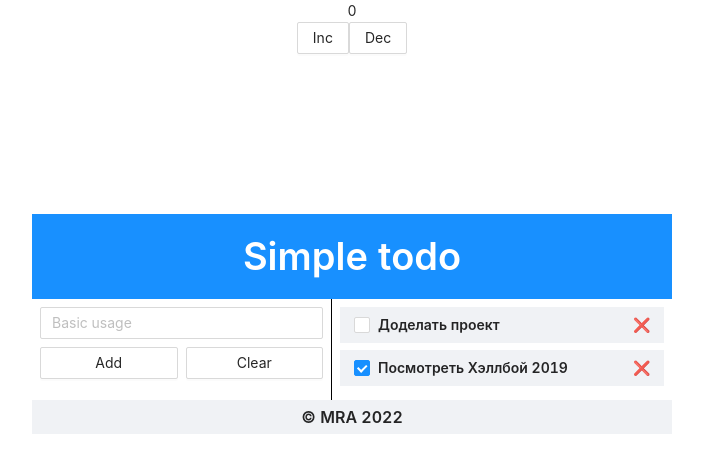
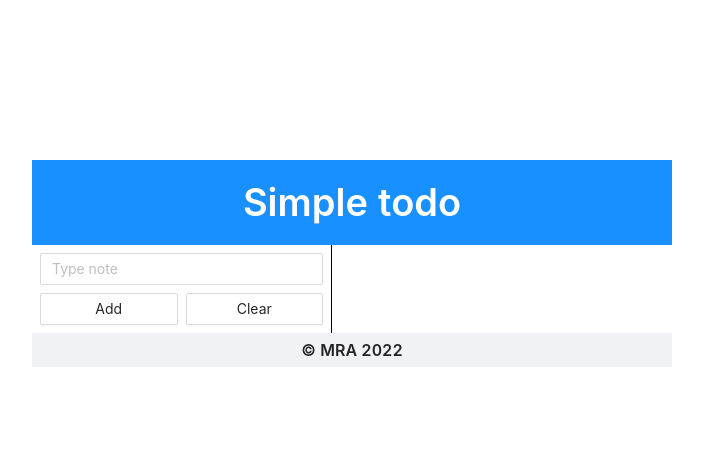
Before and after one commit to m4medbekov/simple-todo, a React (Create React App) app: page / in a window 1280 px wide. Shown: the top 472 px of the page, without its empty margins (288-991 px from the left). Built offline with nearby package versions, Linux system fonts and the light colour scheme.

Commit message:
Remake store

```diff
--- a/src/components/MainContainer.jsx
+++ b/src/components/MainContainer.jsx
@@ -1,24 +1,16 @@
-import { Button, Layout } from 'antd';
+import { Layout } from 'antd';
 import { useState } from 'react';
 import ContentBody from './contentBody/ContentBody';
 import FooterEnd from './footerEnd/FooterEnd';
 import HeaderTitle from './header/Header';
 import Sidebar from './siderbar/Sidebar';
-import { useSelector, useDispatch } from 'react-redux/es/exports';
-import { decrementCounter, incrementCounter } from '../store/counterSlice';
+import { useSelector } from 'react-redux';
 
 const MainContainer = () => {
 
-  const counters = useSelector(state => state.counter);
-  const counter = counters.counter;
-  const dispatch = useDispatch();
+  const notes = useSelector(state => state.notes)
 
   const [windowWith, setWindowWidth] = useState(window.outerWidth);
-
-  const todoList = [
-    { id: 0, checked: false, text: "Доделать проект" },
-    { id: 1, checked: true, text: "Посмотреть Хэллбой 2019" }
-  ];
 
   window.addEventListener("resize", (event) => {
     setWindowWidth(event.currentTarget.outerWidth);
@@ -26,9 +18,6 @@ const MainContainer = () => {
 
   return (
     <>
-      <div>{counter}</div>
-      <Button onClick={() => dispatch(incrementCounter())}>Inc</Button>
-      <Button onClick={() => dispatch(decrementCounter())}>Dec</Button>
       <Layout style={{
           width: windowWith <= 1024 ? "100%" : "50%",
           margin: "auto",
@@ -40,7 +29,7 @@ const MainContainer = () => {
         <HeaderTitle />
         <Layout style={{ flexDirection: windowWith <= 1024 ? "column" : "row" }}>
           <Sidebar windowWith={ windowWith } />
-          <ContentBody windowWith={ windowWith } todoList={ todoList } />
+          <ContentBody windowWith={ windowWith } notes={ notes.notes } />
         </Layout>
         <FooterEnd windowWith={ windowWith } />
       </Layout>
--- a/src/components/contentBody/ContentBody.jsx
+++ b/src/components/contentBody/ContentBody.jsx
@@ -2,11 +2,11 @@ import { Checkbox } from 'antd'
 import { Content } from 'antd/lib/layout/layout'
 import React from 'react'
 
-const ContentBody = ({ windowWith, todoList }) => {
+const ContentBody = ({ windowWith, notes }) => {
   return (
     <Content style={{ padding: "8px 8px 0 8px", backgroundColor: "#fff", width: windowWith <= 1024 ? "100%" : 0 }}>
       <ul style={{ listStyle: "none", padding: 0, height: "none", overflow: windowWith <= 1024 ? "scroll" : "none" }}>
-        {todoList.map(element => {
+        {notes.map(element => {
           return (
             <li key={ element.id } style={{
               backgroundColor: "#f0f2f5",
--- a/src/components/siderbar/Sidebar.jsx
+++ b/src/components/siderbar/Sidebar.jsx
@@ -1,7 +1,31 @@
-import { Layout, Input, Button, Space, Row } from 'antd';
+import { Layout, Input, Button, Space, Row, Form } from 'antd';
+import { useEffect, useState } from 'react';
+import { useSelector, useDispatch } from 'react-redux';
+import { addNote, addNotes } from '../../store/notesSlice';
+
 const { Sider } = Layout;
 
 const Sidebar = ({ windowWith }) => {
+
+  const [noteText, setNoteText] = useState('')
+
+  const notes = useSelector(state => state.notes)
+  const dispatch = useDispatch()
+
+  const onNoteTextChanged = (event) => setNoteText(event.target.value)
+
+  const onAddNoteClicked = () => {
+    if (noteText) {
+      dispatch(addNote({
+        id: notes.notes.length,
+        checked: false,
+        text: noteText
+      }))
+
+      localStorage.setItem('notes', JSON.stringify(notes.notes))
+    }
+  }
+
   return (
     <Sider
         theme='light'
@@ -12,15 +36,17 @@ const Sidebar = ({ windowWith }) => {
         }}
       >
       <Space direction='vertical' style={{ width: "100%" }}>
-        <Row>
-          <Input placeholder="Basic usage" />
-        </Row>
-        <Row>
-          <Space style={{ width: "100%" }}>
-            <Button style={{ width: "100%" }}>Add</Button>
+        <Form style={{ width: "100%" }}>
+          <Input
+            placeholder="Type note"
+            value={noteText}
+            onChange={onNoteTextChanged}
+          />
+          <Space style={{ width: "100%", marginTop: "8px" }}>
+            <Button onClick={onAddNoteClicked} style={{ width: "100%" }}>Add</Button>
             <Button style={{ width: "100%" }}>Clear</Button>
           </Space>
-        </Row>
+        </Form>
       </Space>
     </Sider>
   )
--- a/src/store/counterSlice.js
+++ /dev/null
@@ -1,22 +0,0 @@
-import { createSlice } from "@reduxjs/toolkit";
-
-const initialState = {
-  counter: 0
-};
-
-export const counterSlice = createSlice({
-  name: "counter",
-  initialState,
-  reducers: {
-    incrementCounter: (state) => {
-      state.counter = state.counter + 1;
-    },
-    decrementCounter: (state) => {
-      state.counter = state.counter - 1;
-    }
-  }
-})
-
-export const { incrementCounter, decrementCounter } = counterSlice.actions;
-
-export default counterSlice.reducer;
--- /dev/null
+++ b/src/store/notesSlice.js
@@ -0,0 +1,22 @@
+import { createSlice } from '@reduxjs/toolkit'
+
+const initialState = {
+  notes: []
+}
+
+export const notesSlice = createSlice({
+  name: 'notes',
+  initialState,
+  reducers: {
+    addNote: (state, action) => {
+      state.notes = [...state.notes, action.payload]
+    },
+    addNotes: (state, action) => {
+      state.notes = action.payload
+    },
+  }
+})
+
+export const { addNote, addNotes } = notesSlice.actions
+
+export default notesSlice.reducer
--- a/src/store/store.js
+++ b/src/store/store.js
@@ -1,8 +1,8 @@
 import { configureStore } from "@reduxjs/toolkit";
-import counterReducer from './counterSlice'
+import notesReducer from './notesSlice'
 
 export const store = configureStore({
   reducer: {
-    counter: counterReducer,
+    notes: notesReducer,
   }
-});
+})
```
